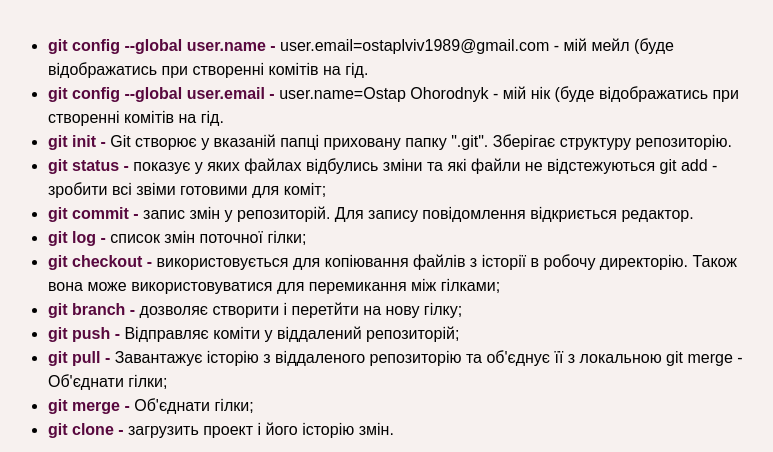
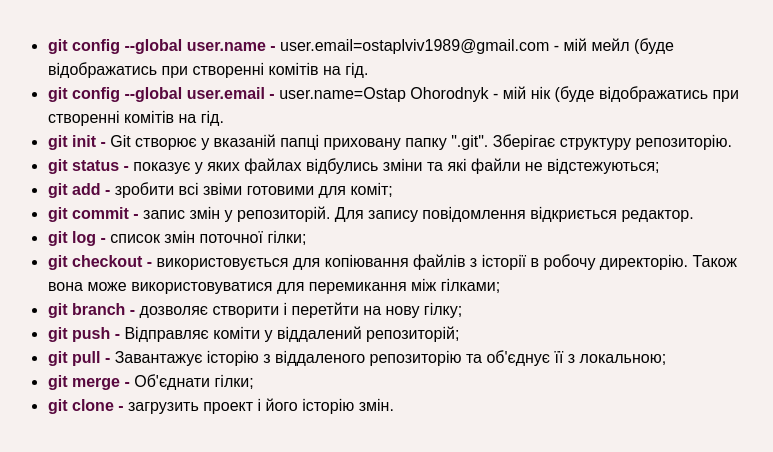
Before and after one commit to OstapOhorodnyk/Cursor-Basic-HM, a plain HTML site: page HW-1/index.html in a window 1280 px wide. Shown: the part 114-566 px from the top of the page, without its empty margins (256-1029 px from the left). Drawn offline with Linux system fonts and the light colour scheme.

Commit message:
fixet bags

```diff
--- a/HW-1/index.html
+++ b/HW-1/index.html
@@ -44,8 +44,9 @@
       </li>
       <li>
         <b>git status - </b> показує у яких файлах відбулись зміни та які файли не
-        відстежуються git add - зробити всі звіми готовими для коміт;
+        відстежуються;
       </li>
+      <li><b>git add - </b>зробити всі звіми готовими для коміт;</li>
       <li>
         <b>git commit -</b> запис змін у репозиторій. Для запису повідомлення
         відкриється редактор.
@@ -62,7 +63,7 @@
 
       <li>
         <b>git pull -</b> Завантажує історію з віддаленого репозиторію та об'єднує її з
-        локальною git merge - Об'єднати гілки;
+        локальною;
       </li>
       <li><b>git merge -</b> Об'єднати гілки;</li>
       <li><b>git clone -</b> загрузить проект і його історію змін.</li>
```
